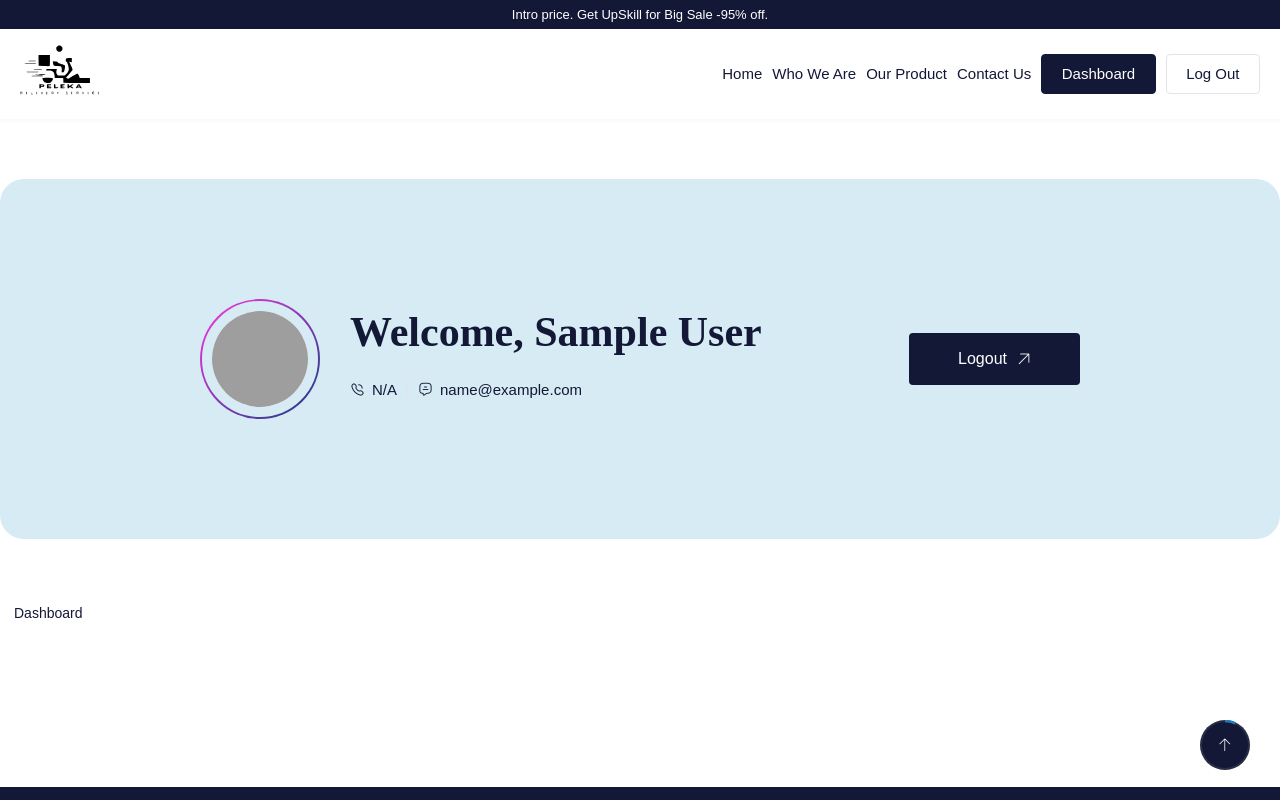
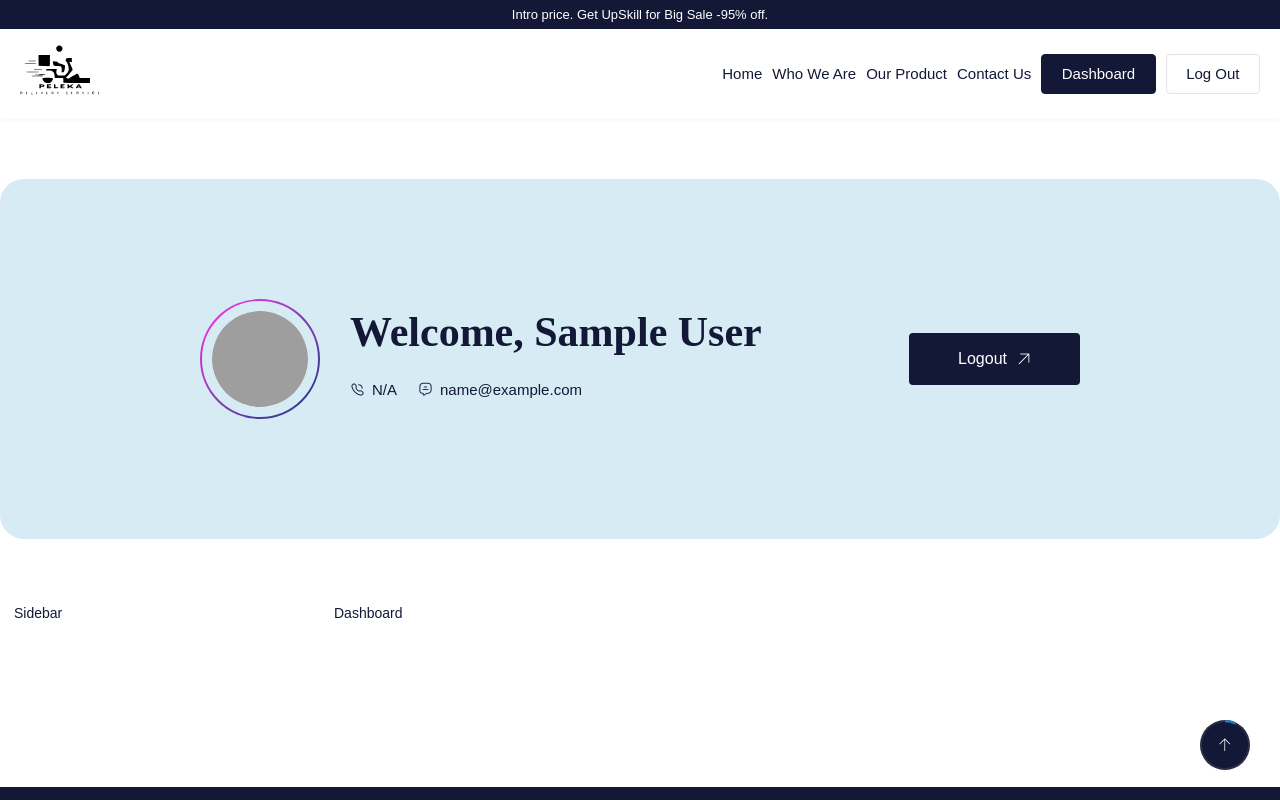
Before and after one commit to kajugadaniels/peleka-web-v2, a React (Vite) app: page /dashboard in a window 1280 px wide. Shown: the top 800 px of the page. Built offline with nearby package versions, Linux system fonts and the light colour scheme; sample sign-in values are in the browser's storage; grey boxes are pictures that could not be loaded; a web font is replaced by a local one.

Commit message:
Setup profile

```diff
--- /dev/null
+++ b/src/components/Sidebar.jsx
@@ -0,0 +1,9 @@
+import React from 'react'
+
+const Sidebar = () => {
+    return (
+        <div>Sidebar</div>
+    )
+}
+
+export default Sidebar
--- a/src/components/index.js
+++ b/src/components/index.js
@@ -3,3 +3,4 @@ export { default as Footer } from './Footer'
 export { default as Hero } from './Hero'
 export { default as Faqs } from './Faqs'
 export { default as Jumbotron } from './Jumbotron'
+export { default as Sidebar } from './Sidebar'
--- a/src/layouts/ProfileLayout.jsx
+++ b/src/layouts/ProfileLayout.jsx
@@ -1,6 +1,6 @@
 import React, { useEffect, useState } from 'react'
 import { Outlet, useNavigate } from 'react-router-dom'
-import { Footer, Header, Jumbotron } from '../components'
+import { Footer, Header, Jumbotron, Sidebar } from '../components'
 
 const ProfileLayout = () => {
     const [userName, setUserName] = useState('');
@@ -38,7 +38,12 @@ const ProfileLayout = () => {
                 <div className="page-inner tf-spacing-1">
                     <div className="tf-container">
                         <div className="row">
-                            <Outlet />
+                            <div class="col-xl-3">
+                                <Sidebar />
+                            </div>
+                            <div class="col-xl-9">
+                                <Outlet />
+                            </div>
                         </div>
                     </div>
                 </div>
```
